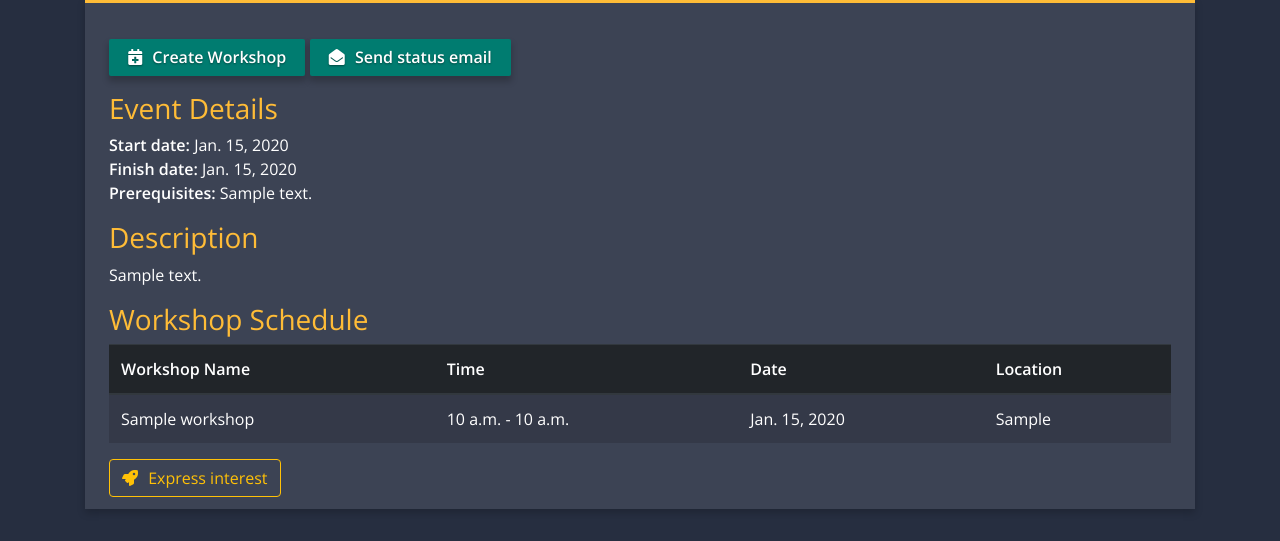
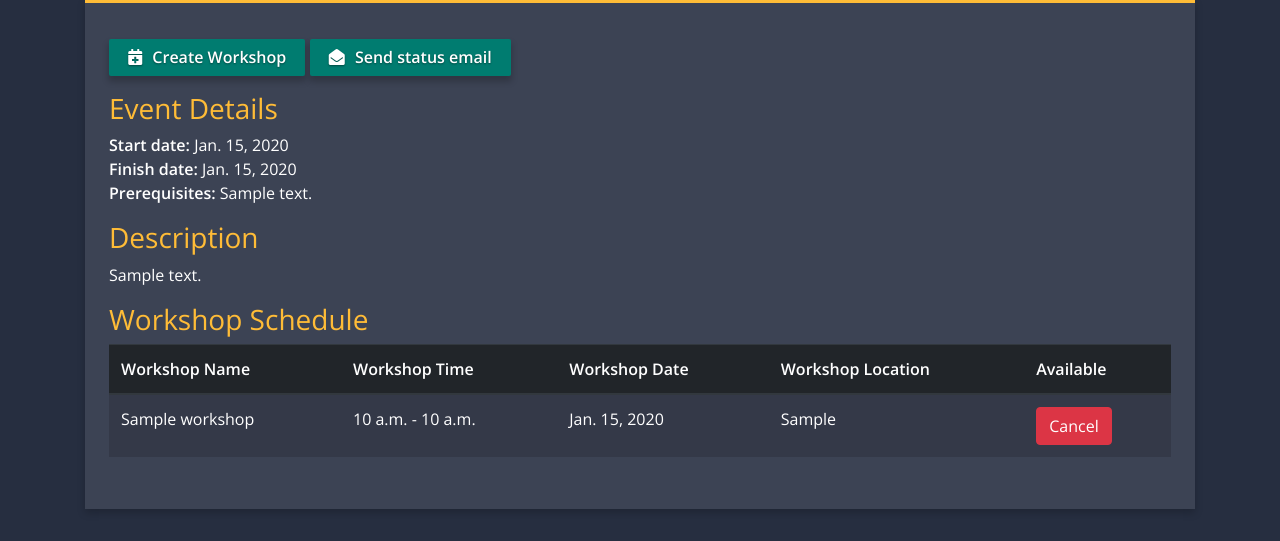
Before and after one commit to CSESoc-CompClub/compclub-web, a Django app: a page that uses website/templates/website/event.html in a window 1280 px wide. Shown: the part 304-845 px from the top of the page. Run offline with Django 3.2, Linux system fonts and the light colour scheme; a user stored in the database is signed in; tables that the repository leaves empty hold one stand-in row (values such as "Sample post"); style sheets or scripts are compiled from the project's sources; some libraries are stand-ins or nearby versions.

Commit message:
Workshop assign (#68)
* complete first stage

* button can change based on the state of the user

* add redirect in post request

* Remove files

* fix the date column issue

* remove the express interest button, change the keyword to lower case

```diff
--- a/website/admin.py
+++ b/website/admin.py
@@ -36,3 +36,4 @@ class CustomUserAdmin(BaseUserAdmin):
 admin.site.register(Event)
 admin.site.register(Workshop)
 admin.site.register(Registration)
+admin.site.register(Volunteer)
--- a/website/templates/website/event.html
+++ b/website/templates/website/event.html
@@ -38,9 +38,12 @@
           <thead class="thead-dark">
             <tr>
               <th scope="col">Workshop Name</th>
-              <th scope="col">Time</th>
-              <th scope="col">Date</th>
-              <th scope="col">Location</th>
+              <th scope="col">Workshop Time</th>
+              <th scope="col">Workshop Date</th>
+              <th scope="col">Workshop Location</th>
+              {% if request.user.is_authenticated %}
+              <th scope="col">Available</th>
+              {% endif %}
             </tr>
           </thead>
       {% if workshops %}
@@ -51,6 +54,24 @@
                 <td>{{ workshop.start_time }} - {{ workshop.end_time }}</td>
                 <td>{{ workshop.date }}</td>
                 <td>{{ workshop.location }}</td>
+                {% if request.user.is_authenticated %}
+                <form method="POST"> {% csrf_token %}
+                  <input id="id_workshop_id" name="workshop_id" value="{{ workshop.id }}" type="hidden">
+                  <input id="id_username" name= "username" value="{{ request.user }}" type="hidden">
+                  <div class="round">
+                    <td>
+                  {% if available_list %}
+                    {% if workshop.id not in available_list %}
+                      <button class="btn btn-success" type="submit">Confirm</button></td>
+                    {% elif workshop.id in available_list %}
+                      <button class="btn btn-danger" type="submit">Cancel</button></td>
+                    {% endif %}
+                  {% else %}
+                    <button class="btn btn-success" type="submit">Confirm</button></td>
+                  {% endif %}
+                  </div>
+                </form>
+                {% endif %}
               </tr>
             </tbody>
         {% endfor %}
@@ -58,7 +79,7 @@
       <p>To be confirmed</p>
       {% endif %}
       </table>
-      <a class="btn btn-outline-warning" href="{% url 'website:registration' slug=event.slug event_id=event.pk%}" role="button"><i class="fas fa-rocket"></i> Express interest</a>
+    <br>
     </div>
   </div>
 </div>
--- a/website/views.py
+++ b/website/views.py
@@ -8,12 +8,11 @@ from django.db.models import Count
 from django.http import HttpResponse
 from django.shortcuts import get_object_or_404, redirect, render
 from django.template import loader
-
+from django.db.models import Count
+from website.models import Event, Workshop, Volunteer
 from website.forms import (EventForm, RegistrationForm, VolunteerAssignForm,
                            WorkshopForm)
-from website.models import Event, Workshop
 from website.utils import generate_status_email
-
 
 def index(request):
     return render(request, 'website/index.html')
@@ -41,13 +40,43 @@ def event_page(request, event_id, slug):
     workshops = Workshop.objects.filter(event=event).order_by(
         'date', 'start_time')
     template = loader.get_template('website/event.html')
-    context = {
-        'event': event,
-        'workshops': workshops,
-        'location': workshops[0].location if len(workshops) > 0 else "TBA",
-    }
-    return HttpResponse(template.render(context, request))
 
+    if request.user.is_authenticated:
+        request_user = request.user
+        request_volunteer = Volunteer.objects.get(user=request_user)
+        available_list = []
+
+        for workshop in workshops:
+            if request_volunteer in workshop.available.all():
+                available_list.append(workshop.id)
+
+        if request.method == "POST":
+            workshop_id = request.POST.get("workshop_id")
+            selected_workshop = Workshop.objects.get(id=workshop_id)
+            if request_volunteer in selected_workshop.available.all():
+                selected_workshop.available.remove(request_volunteer)
+
+            else:
+                selected_workshop.available.add(request_volunteer)
+
+            return redirect('website:event_page',slug=slug,event_id=event_id)
+
+        context = {
+            'event': event,
+            'workshops': workshops,
+            'location': workshops[0].location,
+            'available_list':available_list
+        }
+
+        return render(request, 'website/event.html', context)
+    else:
+        context = {
+            'event': event,
+            'workshops': workshops,
+            'location': workshops[0].location,
+        }
+
+        return HttpResponse(template.render(context, request))
 
 def registration(request, event_id, slug):
     event = get_object_or_404(Event, pk=event_id)
```
Also changed, not shown: website/templates/website/volunteer_list.html (added, +49 -0 lines), website/static/website/style.scss (line endings or trailing spaces).
